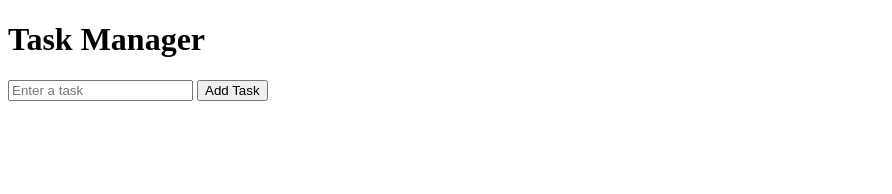
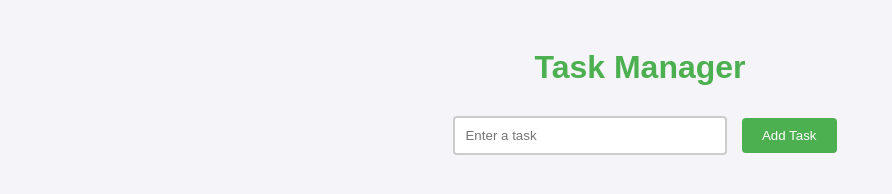
Before and after one commit to Niyi08/Proyecto_integracion, a plain HTML site: page frontend/index.html in a window 1280 px wide. Shown: the whole page, without its empty margins (0-892 px from the left). Drawn offline with Linux system fonts and the light colour scheme; no server answers.

Commit message:
Se añadio estilo al HTML.

```diff
--- a/frontend/index.html
+++ b/frontend/index.html
@@ -4,6 +4,54 @@
     <meta charset="UTF-8">
     <meta name="viewport" content="width=device-width, initial-scale=1.0">
     <title>Task Manager</title>
+    <style>
+        /* General Styles */
+        body {
+            font-family: Arial, sans-serif;
+            background-color: #f4f4f9;
+            color: #333;
+            text-align: center;
+            padding: 20px;
+        }
+
+        h1 {
+            color: #4CAF50; /* Green */
+            margin-bottom: 20px;
+        }
+
+        input[type="text"] {
+            padding: 10px;
+            width: 250px;
+            margin: 10px;
+            border: 2px solid #ccc;
+            border-radius: 4px;
+        }
+
+        button {
+            padding: 10px 20px;
+            background-color: #4CAF50; /* Green */
+            color: white;
+            border: none;
+            border-radius: 4px;
+            cursor: pointer;
+        }
+
+        button:hover {
+            background-color: #45a049;
+        }
+
+        ul {
+            list-style-type: none;
+            padding: 0;
+        }
+
+        li {
+            background-color: #e4e4e4;
+            margin: 10px 0;
+            padding: 10px;
+            border-radius: 4px;
+        }
+    </style>
 </head>
 <body>
     <h1>Task Manager</h1>
```
